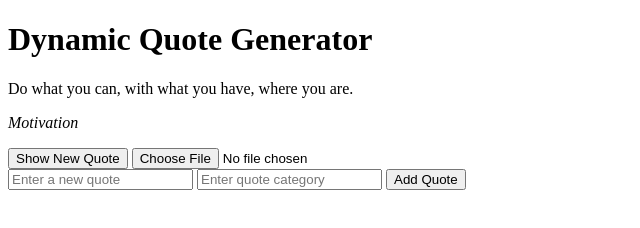
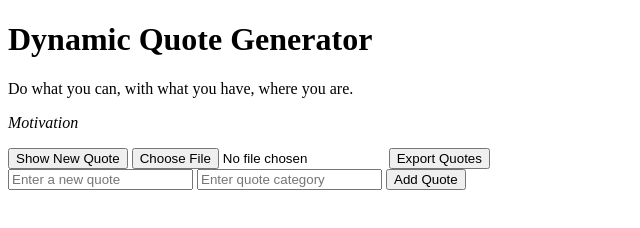
Before and after one commit to egbokasamuel/alx_fe_javascript, a plain HTML site: page dom-manipulation/index.html in a window 1280 px wide. Shown: the whole page, without its empty margins (0-640 px from the left). Drawn offline with Linux system fonts and the light colour scheme.

Commit message:
add export quote button on html file

```diff
--- a/dom-manipulation/index.html
+++ b/dom-manipulation/index.html
@@ -10,6 +10,7 @@
   <div id="quoteDisplay"></div>
   <button id="newQuote">Show New Quote</button>
   <input type="file" id="importFile" accept=".json" />
+  <button id="exportQuotes">Export Quotes</button>
   <div>
     <input id="newQuoteText" type="text" placeholder="Enter a new quote" />
     <input id="newQuoteCategory" type="text" placeholder="Enter quote category" />
```
